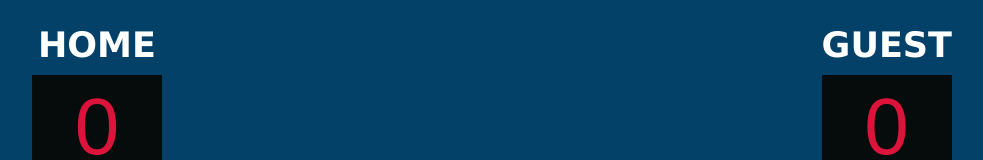
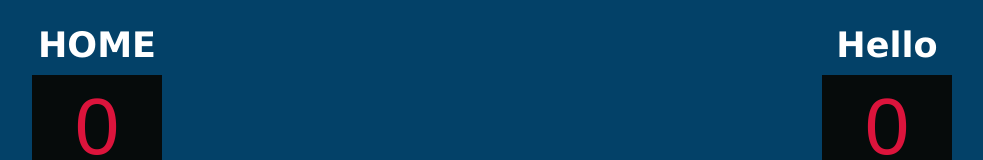
Before and after one commit to obpop/basketball-score, a website built with Vite: page index.html in a window 1280 px wide. Shown: the top 160 px of the page, without its empty margins (148-1131 px from the left). Built offline with nearby package versions, Linux system fonts and the light colour scheme; a web font is replaced by a local one.

Commit message:
hello test

```diff
--- a/index.html
+++ b/index.html
@@ -16,7 +16,7 @@
                 <button class="reset" id="reset-btn">RESET</button>
             </div>
             <div>
-                <h3 class="titel-text">GUEST</h3>
+                <h3 class="titel-text">Hello</h3>
                 <h2 class="score-class" id="score-guest">0</h2>
                 <button class="point-btn" id="point-btn11">+1</button>
                 <button class="point-btn" id="point-btn22">+2</button>
```
